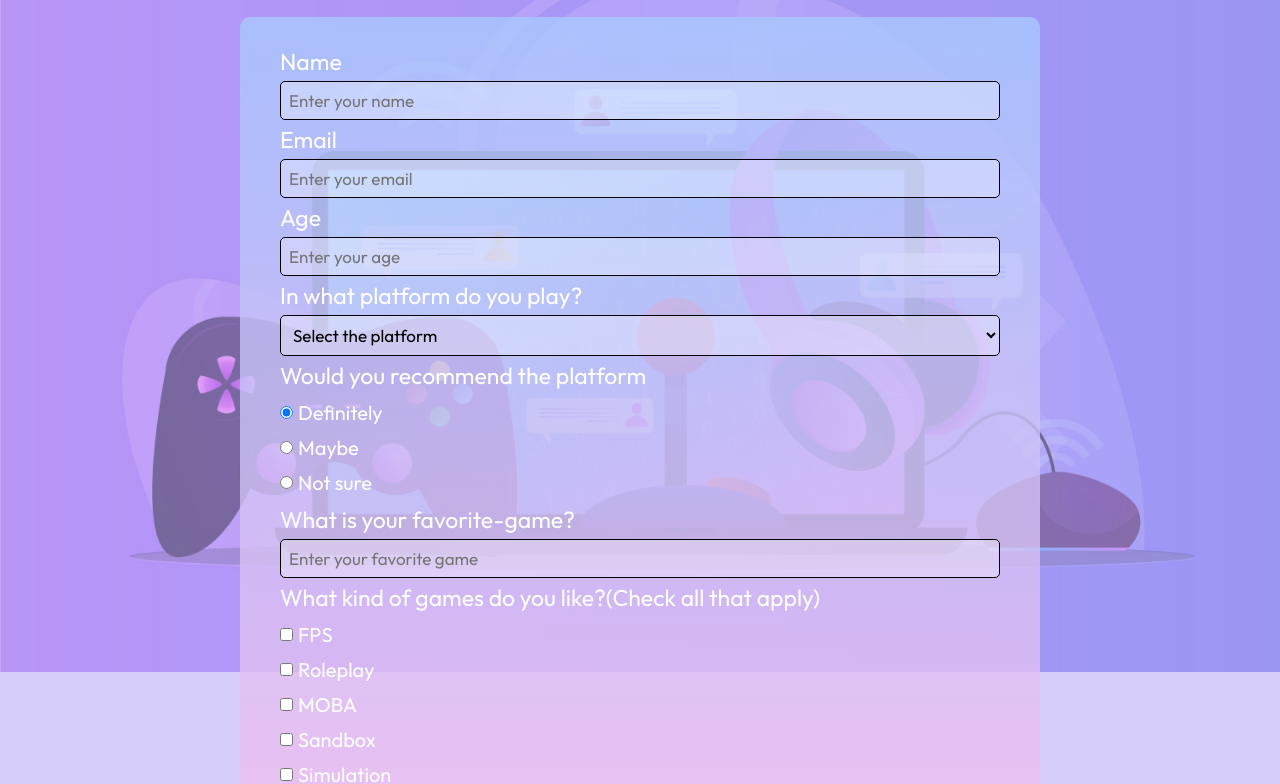
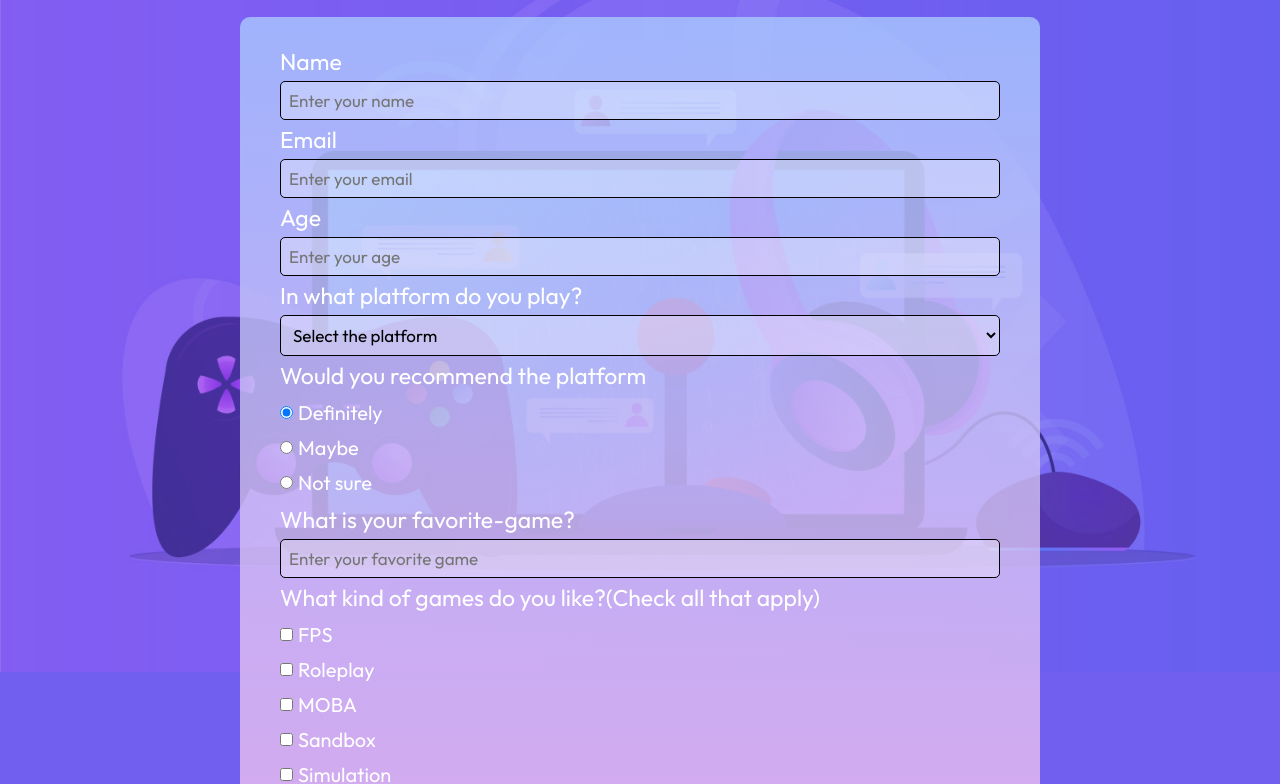
Before and after one commit to Fgvs11/Survey-Form-Challenge, a plain HTML site: page index.html in a window 1280 px wide. Shown: the part 128-912 px from the top of the page. Drawn offline with Linux system fonts and the light colour scheme.

Commit message:
Quick fix

```diff
--- a/main.css
+++ b/main.css
@@ -22,7 +22,7 @@ body{
     display: flex;
     align-items: center;
     flex-direction: column;
-    background-color: rgba(126, 94, 242, .3);
+    background-color: rgb(113 95 240);
     font-family: 'Outfit', sans-serif;
 }
 
```
